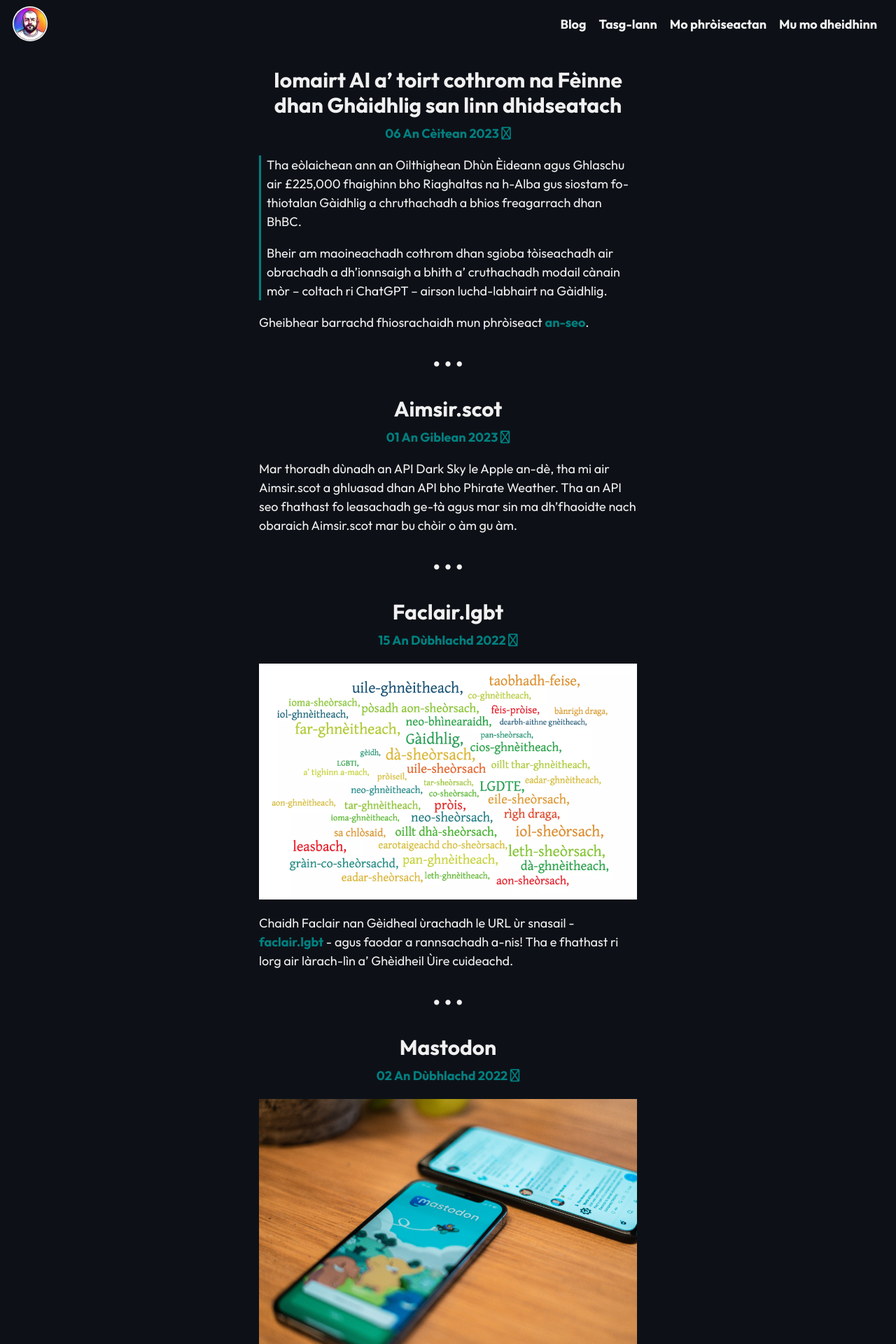
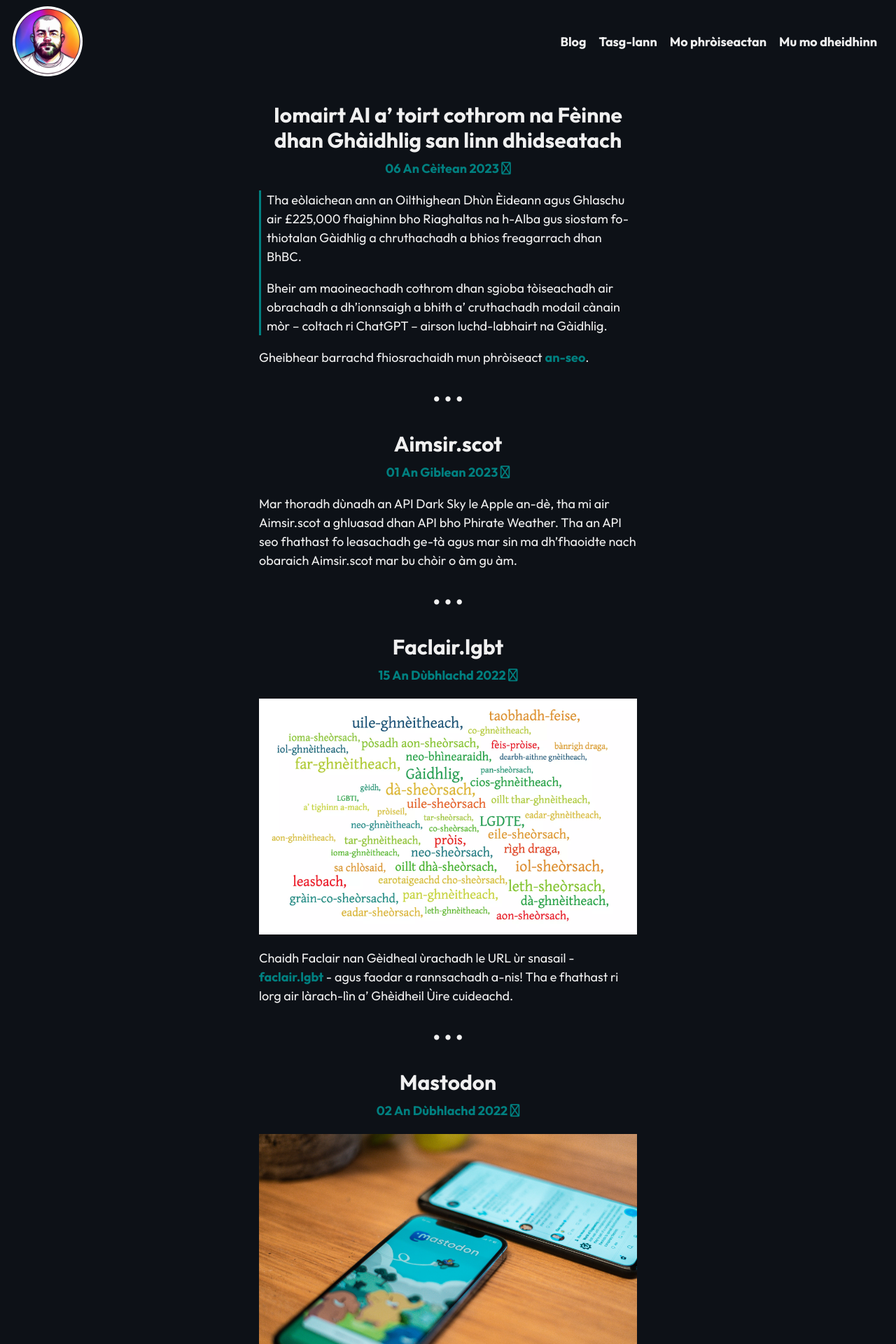
Before and after one commit to angeidheal/angeidheal.github.io, a Jekyll site: the page built from index.html, in a window 1280 px wide. Shown: the top 1920 px of the page at 70% size. Built offline with Jekyll 4.4.1, drawn with Linux system fonts in a browser that asks for light colours; nearby versions of some CDN libraries; the list of posts is cut into pages by our own code.

Commit message:
Update navigation.html

```diff
--- a/_includes/navigation.html
+++ b/_includes/navigation.html
@@ -1,5 +1,5 @@
 <nav class="navbar navbar-expand-lg navbar-dark">
-  <img src="{{ site.url }}/images/angeidheal.jpg" style="border-radius: 50%" width="50" height="50">
+  <img src="{{ site.url }}/images/angeidheal.jpg" style="border-radius: 50%" width="100" height="100">
   <!--<a class="navbar-brand" href={{"/" | relative_url}} style="font-family: Lemonada" title="{{ site.description }}">{{ site.title }}</a>-->
   <button
     class="navbar-toggler"
```
